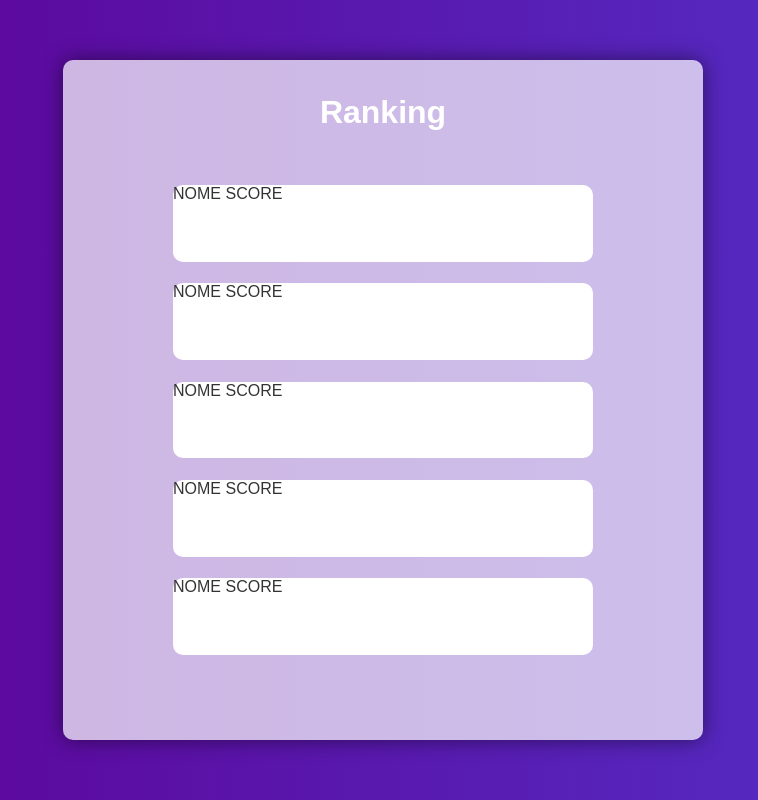
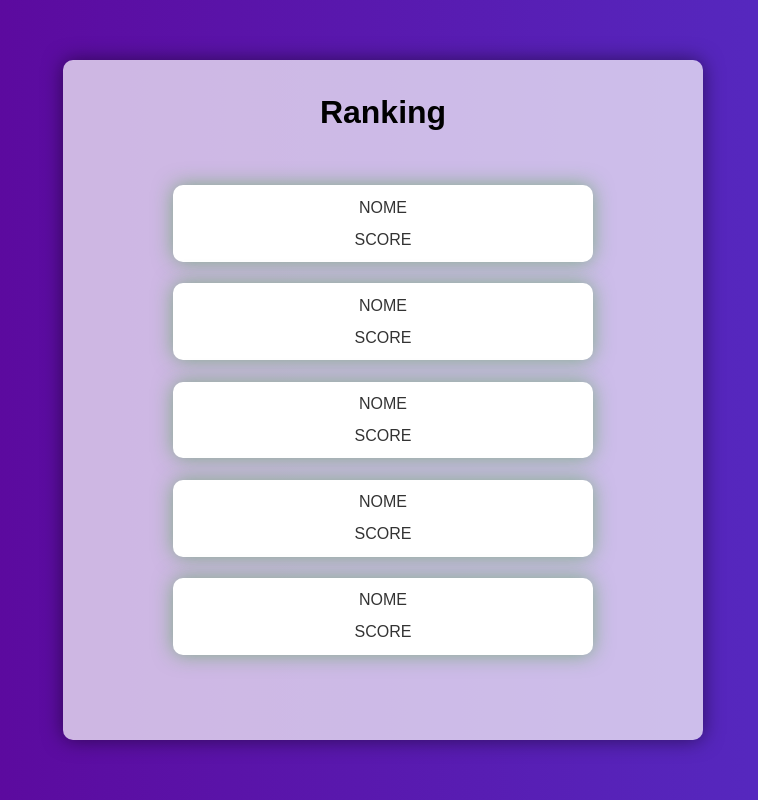
Before and after one commit to swxtz/apolo, a PHP site: page /ranking.php in a window 1280 px wide. Shown: the whole page, without its empty margins (257-1015 px from the left). Run offline with PHP 8.4, Linux system fonts and the light colour scheme.

Commit message:
feat(web): finish css style of ranking file

```diff
--- a/apps/web/nameForm.php
+++ b/apps/web/nameForm.php
@@ -12,7 +12,7 @@
         <form id="nameForm">
                 <label for="nome">Por favor, insira seu nome:</label>
                 <input type="text" id="nome" name="nome" maxlength="50" required>
-                <button onclick="generateRandomNumber()"> <a href="index.php" > Iniciar Jogo </a> </button>
+                <button> <a href="index.php" > Iniciar Jogo </a> </button>
         </form>
     </div>
     <script src="script.js"></script>
--- a/apps/web/ranking.css
+++ b/apps/web/ranking.css
@@ -13,7 +13,7 @@ body {
     animation: gradientAnimation infinite linear;
 }
 h1 {
-    color: white;
+    color: black;
     margin:0px;
 }
 
@@ -42,7 +42,6 @@ h1 {
     width: 70%;
     max-width: 600px;
     height: 80%;
-    background-color: ;
     border-radius: 10px;
     padding: 20px;
     position: relative;
@@ -51,9 +50,14 @@ h1 {
     justify-content:space-evenly;
     flex-direction:column;
 }
-.first,.second,.third,.forth,.fifth{
+.rank{
     width:100%;
     height:15%;
     background-color: white;
     border-radius: 10px;
+    display: flex;
+    flex-direction: column;
+    justify-content: space-evenly;
+    align-items: center;
+    box-shadow: 0 0 20px rgba(50, 159, 35, 0.5);
 }
--- a/apps/web/ranking.php
+++ b/apps/web/ranking.php
@@ -8,27 +8,27 @@
 </head>
 <body>
 <div class="container">
-<div class="title">
-    <h1>Ranking</h1>
-</div>
+    <div class="title">
+        <h1>Ranking</h1>
+    </div>
     <div class="positions">
-            <div class="first">
+            <div class="rank">
                 <span>NOME</span>
                 <span>SCORE</span>
             </div>
-            <div class="second">
+            <div class="rank">
                 <span>NOME</span>
                 <span>SCORE</span>
             </div>
-            <div class="third">
+            <div class="rank">
                 <span>NOME</span>
                 <span>SCORE</span>
             </div>
-            <div class="forth">
+            <div class="rank">
                 <span>NOME</span>
                 <span>SCORE</span>
             </div>
-            <div class="fifth">
+            <div class="rank">
                 <span>NOME</span>
                 <span>SCORE</span>
             </div>
```
